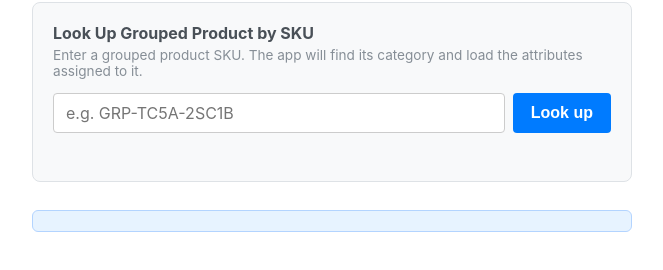
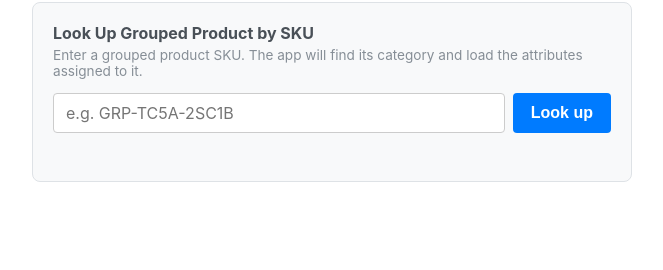
Before and after one commit to AyBi229/Imaging, a website: page public/attributes.html in a window 1280 px wide. Shown: the part 124-394 px from the top of the page, without its empty margins (308-971 px from the left). Drawn offline with Linux system fonts and the light colour scheme.

Commit message:
fix: merge duplicate productMeta CSS, fix display mode

```diff
--- a/public/css/attribute-editor.css
+++ b/public/css/attribute-editor.css
@@ -174,10 +174,3 @@
 }
 #saveStatus.success { color: #155724; }
 #saveStatus.error   { color: #dc3545; }
-
-#productMeta {
-    display: flex;
-    align-items: center;
-    flex-wrap: wrap;
-    gap: 6px;
-}
--- a/public/js/attributeEditor.js
+++ b/public/js/attributeEditor.js
@@ -62,7 +62,7 @@ function escapeHtml(str) {
 
 // ── Render ────────────────────────────────────────────────────────────────
 function renderProductMeta(product) {
-    productMeta.style.display = 'block';
+    productMeta.style.display = 'flex';
     productMeta.innerHTML = `
         <strong>${escapeHtml(product.name)}</strong>
         &nbsp;·&nbsp; SKU: <strong>${escapeHtml(product.sku)}</strong>
```
